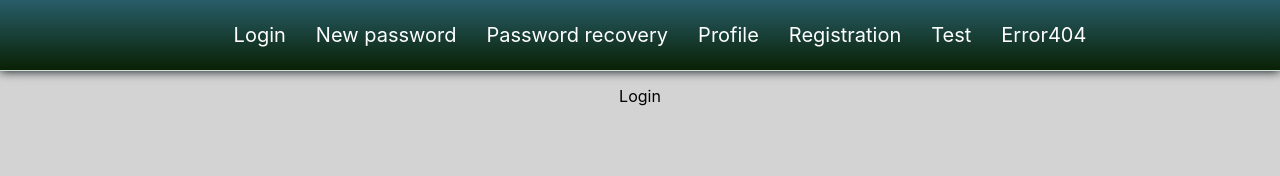
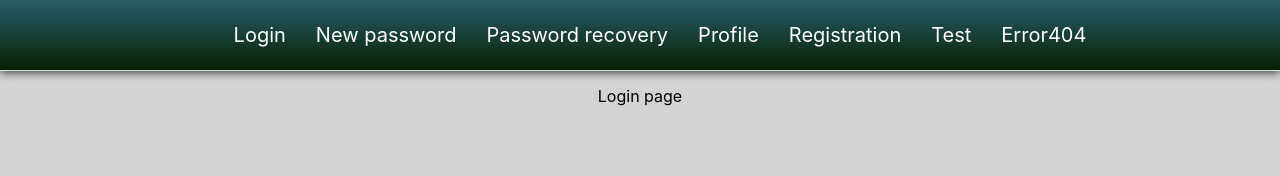
Before and after one commit to Deliriumbad/learning-cards, a React (Create React App) app: page /#/login in a window 1280 px wide. Shown: the top 176 px of the page. Built offline with nearby package versions, Linux system fonts and the light colour scheme.

Commit message:
fix login

```diff
--- a/src/features/auth/Login/Login.tsx
+++ b/src/features/auth/Login/Login.tsx
@@ -3,7 +3,7 @@ import React from 'react';
 export const Login = () => {
     return (
         <div>
-            Login
+            Login page
         </div>
     )
 }
```
